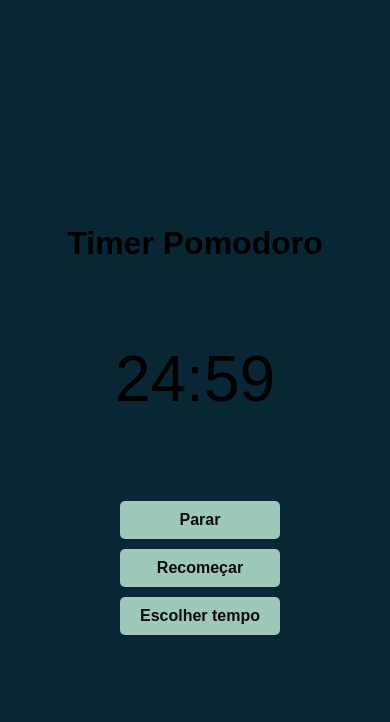
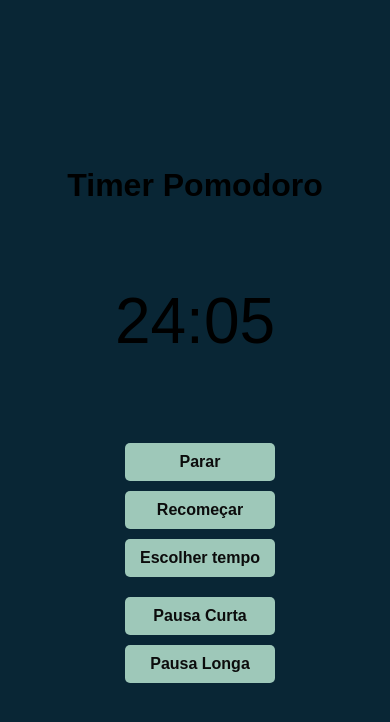
Before and after one commit to GustavoTunes/timer-pomodoro, a plain HTML site: page index.html in a window 390 px wide. Both pictures are taken after a click on the button "Iniciar". Drawn offline with Linux system fonts and the light colour scheme.

Commit message:
Adição do modo de pausa curta e pausa longa

```diff
--- a/index.html
+++ b/index.html
@@ -18,6 +18,10 @@
             <button onclick="restartTimer()">Recomeçar</button>
             <button onclick="chooseTime()">Escolher tempo</button>
         </div>
+        <div class="break-buttons">
+            <button onclick="setTimer('shortBreak')">Pausa Curta</button>
+            <button onclick="setTimer('longBreak')">Pausa Longa</button>
+        </div>
     </main>
     <script src="scripts/script.js"></script>
 </body>
--- a/scripts/script.js
+++ b/scripts/script.js
@@ -4,10 +4,11 @@ let seconds = 0;
 let isPaused = false;
 let enteredTime = null;
 let isStarted = false;
+let currentMode = 'work';
 
 function startTimer() {
     clearInterval(timer);
-    timer = setInterval(updateTimer, 1000);
+    timer = setInterval(updateTimer, 50);
 }
 
 function updateTimer() {
@@ -16,7 +17,7 @@ function updateTimer() {
 
     if (minutes === 0 && seconds === 0) {
         clearInterval(timer);
-        alert('O tempo acabou, faça uma pausa');
+        alert('O tempo acabou');
     } else if (!isPaused) {
         if (seconds > 0) {
             seconds--;
@@ -32,7 +33,7 @@ function formatTime(minutes, seconds) {
 }
 
 function togglePauseResume() {
-    const pauseResumeButton = document.querySelector('.control-buttons button');
+    const pauseResumeButton = document.querySelector('.pause-resume');
 
     if (!isStarted) {
         isStarted = true;
@@ -54,14 +55,7 @@ function togglePauseResume() {
 
 function restartTimer() {
     clearInterval(timer);
-    minutes = enteredTime || 25;
-    seconds = 0;
-    isPaused = false;
-    isStarted = false; // Reinicia a variável isStarted
-    const timerElement = document.getElementById('timer');
-    timerElement.textContent = formatTime(minutes, seconds);
-    const pauseResumeButton = document.querySelector('.control-buttons button');
-    pauseResumeButton.textContent = 'Iniciar';
+    setTimer(currentMode);
 }
 
 function chooseTime() {
@@ -71,17 +65,45 @@ function chooseTime() {
         minutes = enteredTime;
         seconds = 0;
         isPaused = false;
-        isStarted = false; // Reinicia a variável isStarted
+        isStarted = false;
+        currentMode = 'custom';
         const timerElement = document.getElementById('timer');
         timerElement.textContent = formatTime(minutes, seconds);
         clearInterval(timer);
-        const pauseResumeButton = document.querySelector('.control-buttons button');
+        const pauseResumeButton = document.querySelector('.pause-resume');
         pauseResumeButton.textContent = 'Iniciar';
     } else {
         alert('Valor inválido, coloque um número inteiro maior que 0.');
     }
 }
 
+function setTimer(mode) {
+    currentMode = mode;
+    clearInterval(timer);
+    isPaused = false;
+    isStarted = false;
+
+    switch (mode) {
+        case 'work':
+            minutes = 25;
+            break;
+        case 'shortBreak':
+            minutes = 5;
+            break;
+        case 'longBreak':
+            minutes = 15;
+            break;
+        default:
+            minutes = enteredTime || 25;
+    }
+    seconds = 0;
+
+    const timerElement = document.getElementById('timer');
+    timerElement.textContent = formatTime(minutes, seconds);
+    const pauseResumeButton = document.querySelector('.pause-resume');
+    pauseResumeButton.textContent = 'Iniciar';
+}
+
 document.addEventListener('DOMContentLoaded', () => {
     const timerElement = document.getElementById('timer');
     timerElement.textContent = formatTime(minutes, seconds);
--- a/styles/main.css
+++ b/styles/main.css
@@ -23,13 +23,15 @@ h1 {
 
 }
 
-.control-buttons {
-    margin-top: 10px;
+.control-buttons,
+.break-buttons {
+    margin: 10px;
     display: flex;
-    justify-content: space-evenly;
+    justify-content: center;
 }
 
-.control-buttons button {
+.control-buttons button,
+.break-buttons button {
     background-color: #9EC8B9;
     color: #0C0C0C;
     border: none;
@@ -39,9 +41,11 @@ h1 {
     font-size: 1rem;
     margin: 5px;
     font-weight: bolder;
+    min-width: 8.75rem
 }
 
-.control-buttons button:hover {
+.control-buttons button:hover,
+.break-buttons button:hover {
     background-color: #9EC8B9;
     transition: background-color 0.3s;
 }
@@ -55,7 +59,8 @@ h1 {
         font-size: 6rem;
     }
 
-    .control-buttons button {
+    .control-buttons button,
+    .break-buttons button {
         font-size: 0.875rem;
         padding: 10px 20px;
     }
@@ -70,11 +75,13 @@ h1 {
         font-size: 4rem;
     }
 
-    .control-buttons {
+    .control-buttons,
+    .break-buttons {
         flex-direction: column;
     }
 
-    .control-buttons button {
+    .control-buttons button,
+    .break-buttons button {
         width: 100%;
         font-size: 1rem;
         padding: 10px;
```
